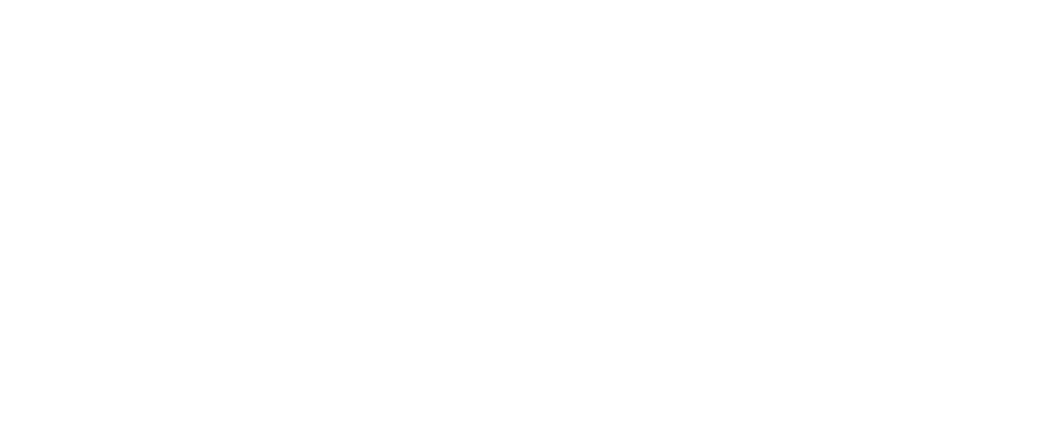
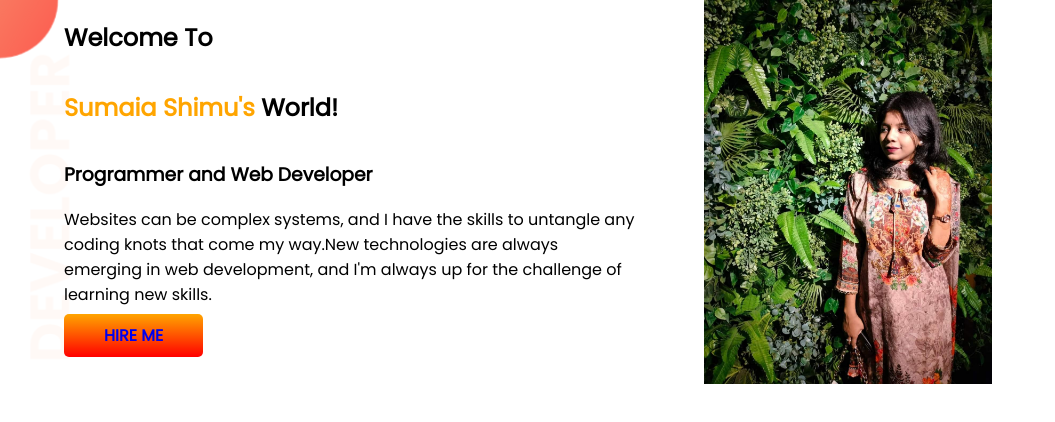
Before and after one commit to SShimu/developer-portfolio, a plain HTML site: page index.html in a window 1280 px wide. Shown: the whole page, without its empty margins (0-1055 px from the left). Drawn offline with Linux system fonts and the light colour scheme.

Commit message:
top banner added

```diff
--- a/index.html
+++ b/index.html
@@ -4,9 +4,23 @@
     <meta charset="UTF-8">
     <meta name="viewport" content="width=device-width, initial-scale=1.0">
     <title>Shimu Portfolio</title>
+    <link rel="preconnect" href="https://fonts.googleapis.com">
+    <link rel="preconnect" href="https://fonts.gstatic.com" crossorigin>
+    <link href="https://fonts.googleapis.com/css2?family=Poppins&display=swap" rel="stylesheet">
     <link rel="stylesheet" href="style.css">
 </head>
 <body>
-
+    <section class="top-banner">
+   <div class="half-width">
+    <h1>Welcome To</h1>
+   <h1><span class="head_color">Sumaia Shimu's</span> World!</h1>
+   <h3>Programmer and Web Developer</h3>
+   <p> Websites can be complex systems, and I have the skills to untangle any   coding knots that come my way.New technologies are always emerging in web development, and I'm always up for the challenge of learning new skills.</p>
+   <a class="link-button" target="_blank" href="https://bd.linkedin.com/company/programminghero">HIRE ME</a>
+   </div>
+   <div class="half-width">
+   <img src="fancy.jpg" alt="">
+   </div>
+   </section>
 </body>
 </html>
--- a/style.css
+++ b/style.css
@@ -0,0 +1,31 @@
+.head_color{
+    color:orange;
+}
+body{
+        font-family: "Poppins", sans-serif;
+        margin: 0px;
+}
+h1{
+    height: 50px;
+}
+section{
+    display: flex;
+}
+.half-width{
+    width:50%;
+    padding-left: 5%;
+}
+.half-width img{
+    width:50%;
+}
+.link-button{
+    text-decoration: none;
+    background-image:linear-gradient(orange,red);
+    padding:10px 40px;
+    font-weight: 700;
+    border-radius: 5px;
+}
+.top-banner{
+    background-image: url(images/top-banner.png);
+    background-repeat: no-repeat;
+}
```
Also changed, not shown: fancy.jpg (added), images/dream-bg.png (added), images/exp-bg.png (added), images/jhankar.png (added), images/jhankar2.png (added), images/my-bg.png (added), images/my-bg2.png (added), images/top-banner.png (added), 7 other files.
